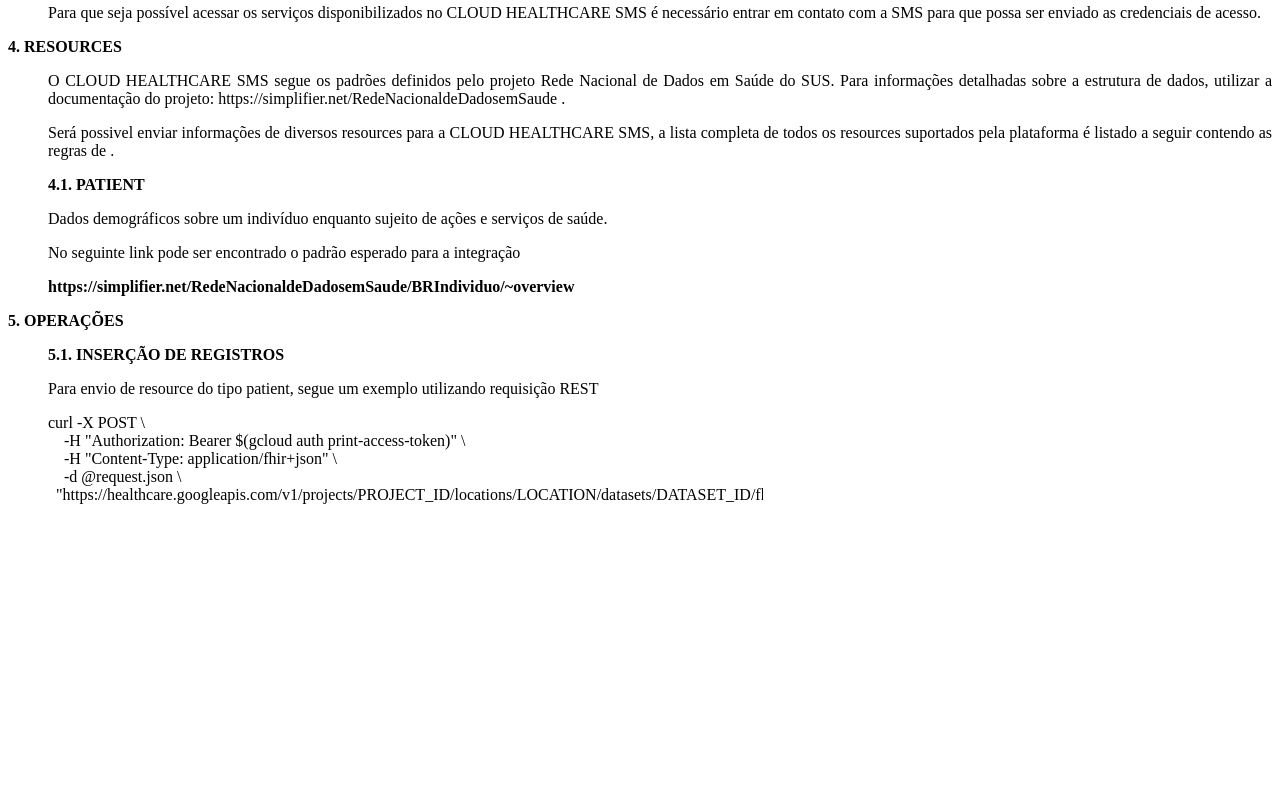
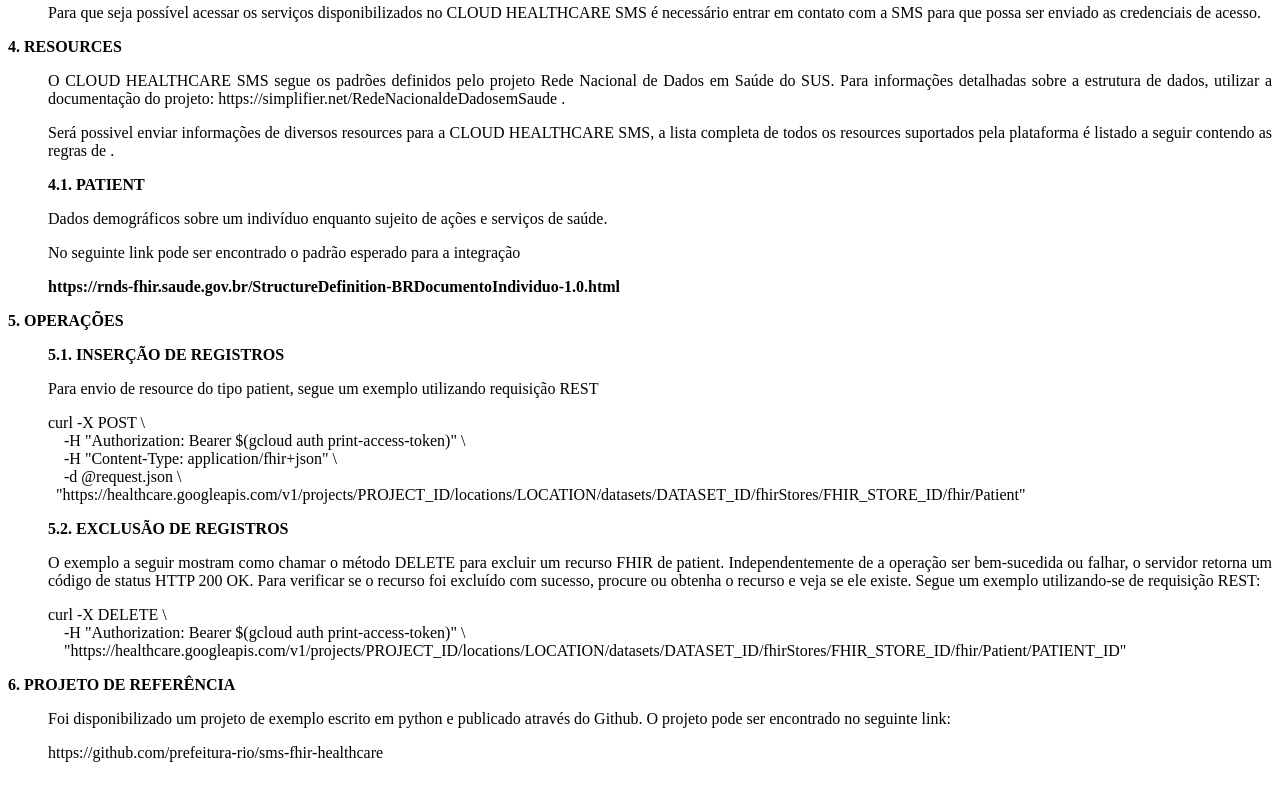
Before and after one commit to prefeitura-rio/sms-fhir-healthcare, a plain HTML site: page index.html in a window 1280 px wide. Shown: the part 764-1564 px from the top of the page. Drawn offline with Linux system fonts and the light colour scheme.

Commit message:
update rnds patient url

```diff
--- a/index.html
+++ b/index.html
@@ -69,7 +69,7 @@
 
 <p style="margin-left:40px; text-align:justify">No seguinte link pode ser encontrado o padr&atilde;o esperado para a integra&ccedil;&atilde;o</p>
 
-<p style="margin-left:40px; text-align:justify"><strong>https://simplifier.net/RedeNacionaldeDadosemSaude/BRIndividuo/~overview</strong></p>
+<p style="margin-left:40px; text-align:justify"><strong>https://rnds-fhir.saude.gov.br/StructureDefinition-BRDocumentoIndividuo-1.0.html</strong></p>
 
 <p style="text-align:justify"><strong>5. OPERA&Ccedil;&Otilde;ES</strong></p>
 
```
